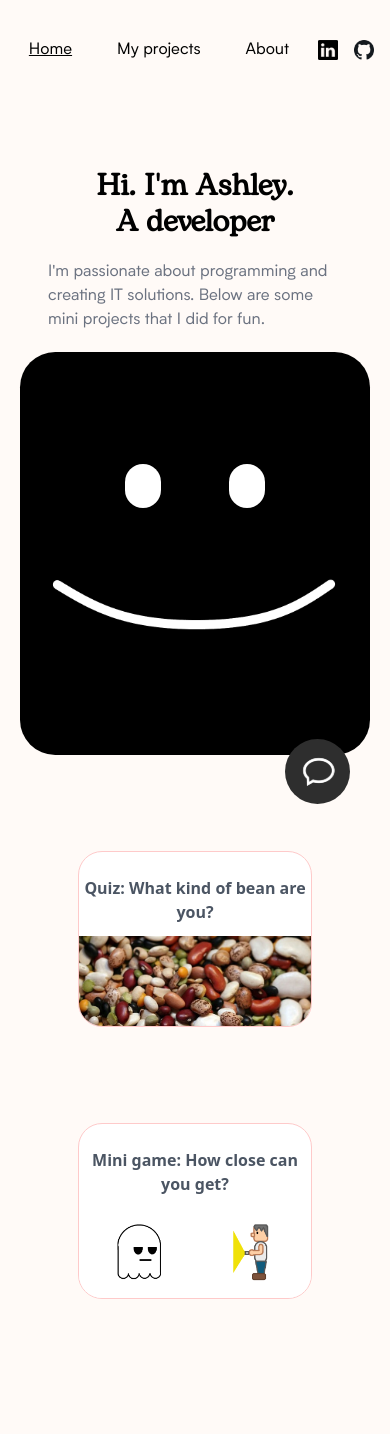
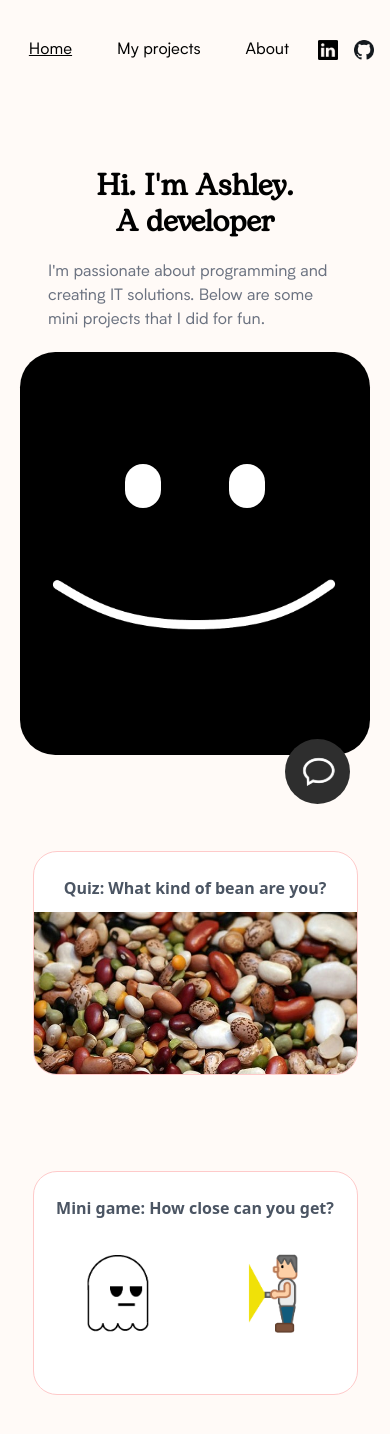
Before and after one commit to ashleycao12/my-website, a Vue app: page / in a window 390 px wide. Shown: the top 1434 px of the page. Built offline with nearby package versions, Linux system fonts and the light colour scheme.

Commit message:
minor change to tailwind classes

```diff
--- a/src/views/HomeView.vue
+++ b/src/views/HomeView.vue
@@ -13,13 +13,13 @@
           <img src="@/assets/smile.png" class="object-contain h-auto">
       </div>
   </div>
-  <div class="bg-white h-44 md:h-80 lg:h-96 w-3/5 mx-auto my-24 rounded-3xl overflow-hidden border border-red-200 hover:shadow-2xl transition ease duration-300" ref="project1" @click= "goQuiz">  <!-- project container -->
+  <div class="bg-white h-56 sm:h-72 lg:h-96 w-5/6 md:w-3/5 mx-auto my-24 rounded-3xl overflow-hidden border border-red-200 hover:shadow-2xl transition ease duration-300" ref="project1" @click= "goQuiz">  <!-- project container -->
     <div class="cursor-pointer hover:-translate-y-3 transition ease duration-300">                                                    <!-- project content (so it can move up when hover)-->
     <h3 class="pb-3 pt-6 sm:text-xl text-center font-bold text-gray-600">Quiz: What kind of bean are you? </h3>
     <img class="projectImg object-cover w-full" src="@/assets/quiz/mixedBean.jpg" alt="no image">
     </div>
   </div>
-  <div class="bg-white h-44 md:h-80 lg:h-96 w-3/5 mx-auto my-24 rounded-3xl overflow-hidden border border-red-200 hover:shadow-2xl transition ease duration-300" @click= "goReactionGame">
+  <div class="bg-white h-56 sm:h-72 lg:h-96 w-5/6 md:w-3/5 mx-auto my-24 rounded-3xl overflow-hidden border border-red-200 hover:shadow-2xl transition ease duration-300" @click= "goReactionGame">
     <div class="cursor-pointer hover:-translate-y-3 transition ease duration-300">
     <h3 class="pb-3 pt-6 sm:text-xl text-center font-bold text-gray-600">Mini game: How close can you get? </h3>
     <img class="projectImg object-cover w-full" src="@/assets/reaction-game/thumbnail.png" alt="no image">
```
